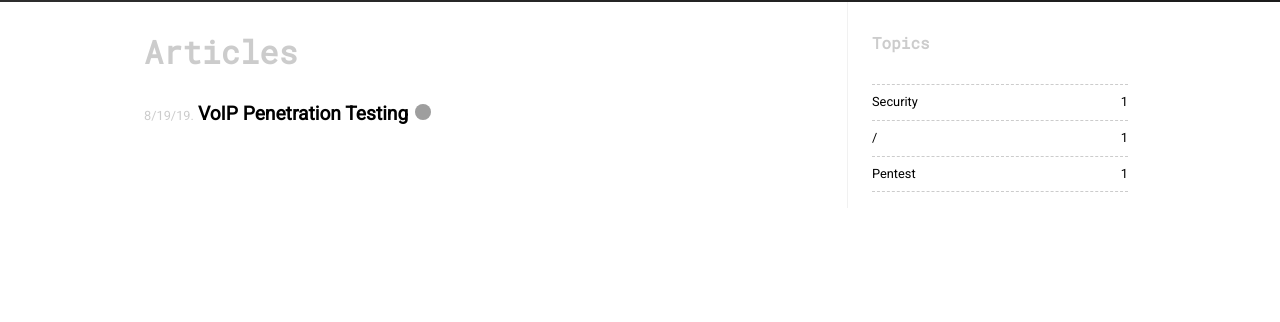
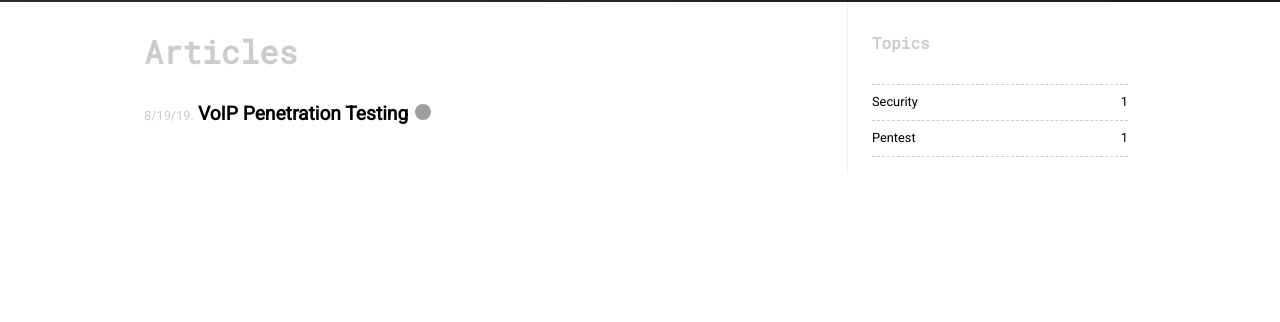
Before and after one commit to leetspeek/leetspeek, a Jekyll site: the page built from index.md, in a window 1280 px wide. Shown: the part 495-817 px from the top of the page. Built offline with Jekyll 4.4.1, drawn with Linux system fonts in a browser that asks for light colours; grey boxes are pictures that could not be loaded.

```diff
--- a/_posts/2019-01-08-VoIP-Penetration-Testing.markdown
+++ b/_posts/2019-01-08-VoIP-Penetration-Testing.markdown
@@ -2,7 +2,7 @@
 layout: article
 title:  "VoIP Penetration Testing"
 date:   2019-01-08 11:19:50 +0100
-categories: Security / Pentest
+categories: Security Pentest
 authors: [rayenmessaoudi]
 ---
 
```
